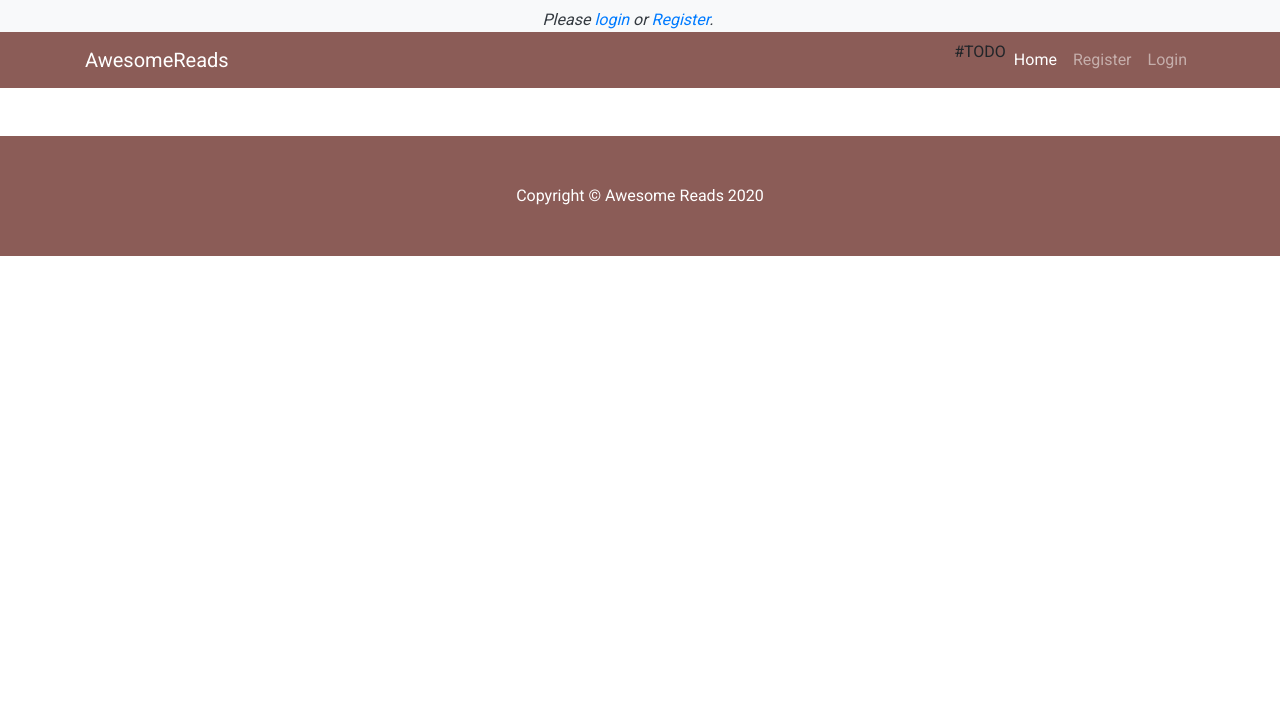
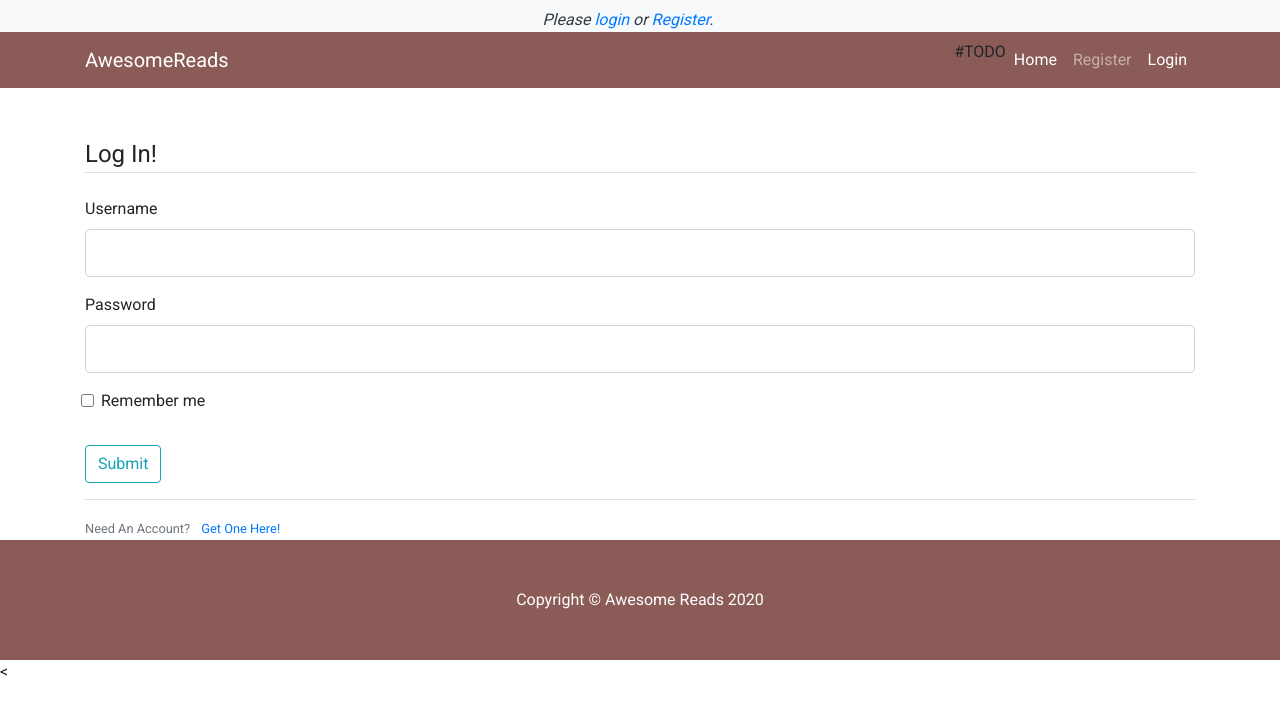
Before and after one commit to rootcanopy/Book-Reviews, a Python web app: template templates/login.html in a window 1280 px wide. Shown: the top 715 px of the page. Run offline with Jinja, Linux system fonts and the light colour scheme; the template is opened without the code that fills it: most values are stand-ins (such as "Sample title", 1, 10 or a date in 2020); form fields are guessed from the names that the template uses; some libraries are stand-ins or nearby versions.

Commit message:
login form done now just to fill in the route and redirect

```diff
--- a/forms.py
+++ b/forms.py
@@ -10,8 +10,8 @@ class LoginForm(FlaskForm):
     submit = SubmitField('Log In')
 
 class RegistrationForm(FlaskForm):
-    username = StringField('Username', validators=[DataRequired()]
-    email = StringField('Email Address', validators=[DataRequired()], Email()])
+    username = StringField('Username', validators=[DataRequired()])
+    email = StringField('Email Address', validators=[DataRequired(), Email()])
     password = PasswordField('Password',validators=[DataRequired(),EqualTo('password_repeat', message='Passwords must match')])
     password_repeat = PasswordField('Repeat Password')
     remember_me = BooleanField('Remember Me')
--- a/templates/base.html
+++ b/templates/base.html
@@ -51,13 +51,14 @@
                         <a class="nav-link" href="#">Register</a>
                     </li>
                     <li class="nav-item {% block nav_login %}{% endblock %}">
-                        <a class="nav-link" href="#">Login</a>
+                        <a class="nav-link" href="{{ url_for('login') }}">Login</a>
                     </li>
                 </ul>
             </div>
         </div>
     </nav>
 </header>
+
 
 <div class="container mt-5">
     {% block content %} {% endblock content%}
@@ -77,7 +78,7 @@
     <script src="https://cdnjs.cloudflare.com/ajax/libs/popper.js/1.14.3/umd/popper.min.js "></script>
     <script src="https://stackpath.bootstrapcdn.com/bootstrap/4.1.3/js/bootstrap.min.js "></script>
 
-    <script src="{{url_for('static', filename='main.js')}}"></script>
+    <<script src="{{url_for('static', filename='main.js')}}"></script>
 </body>
 
 </html>
--- a/templates/login.html
+++ b/templates/login.html
@@ -1 +1,69 @@
 {% extends 'base.html' %}
+
+{% block nav_login %}active{% endblock %}
+{% block content %}
+
+    <div class="content-section">
+    <!-- LOG IN FORM -->
+        <form method="POST" action="/login">
+        <!-- token for CRSF -->
+            {{ form.hidden_tag() }}
+                <fieldset class="form-group">
+                    <legend class="border-bottom mb-4">Log In!</legend>
+
+            <!-- SECTION FOR USERNAME -->
+                    <div class="form-group">
+                        {{ form.username.label(class="form-control-label") }}
+
+                        <!-- EMAIL ERROR HANDLING -->
+                        {% if form.username.errors %}
+                            {{ form.username(class="form-control form-control-lg is-invalid") }}
+                                <div class="invalid-feedback">
+                                    {% for errors in form.username.errors %}
+                                        <span> {{ error }} </span>
+                                    {% endfor %}
+                                </div>
+                            {% else %}
+                            {{ form.username(class="form-control form-control-lg") }}
+                        {% endif %}
+                    </div>
+
+            <!-- SECTION FOR PASSWORD -->
+                    <div class="form-group">
+                        {{ form.password.label(class="form-control-label") }}
+
+                        <!-- PASSWORD ERROR HANDLING -->
+                        {% if form.password.errors %}
+                            {{ form.password(class="form-control form-control-lg is-invalid") }}
+                                <div class="invalid-feedback">
+                                    {% for errors in form.password.errors %}
+                                        <span> {{ error }} </span>
+                                    {% endfor %}
+                                </div>
+                            {% else %}
+                            {{ form.password(class="form-control form-control-lg") }}
+                        {% endif %}
+                    </div>
+
+            <!-- REMEMBER ME CHECKBOX -->
+                    <div class="form-group ml-3">
+                        {{ form.remember_me(class="form-check-input") }}
+                        {{ form.remember_me.label(class="form-check-label") }}
+                    </div>
+
+                </fieldset>
+
+            <!-- SUBMIT BUTTON -->
+                <div class="form-group">
+                    {{ form.submit(class="btn btn-outline-info") }}
+                </div>
+        </form>
+    </div>
+
+    <div class="border-top pt-3">
+        <small class="text-muted">
+            Need An Account? <a class="ml-2" href="{{ url_for('register') }}">Get One Here!</a>
+        </small>
+    </div>
+
+{% endblock content %}
```
Also changed, not shown: app.py (+4 -3 lines).
